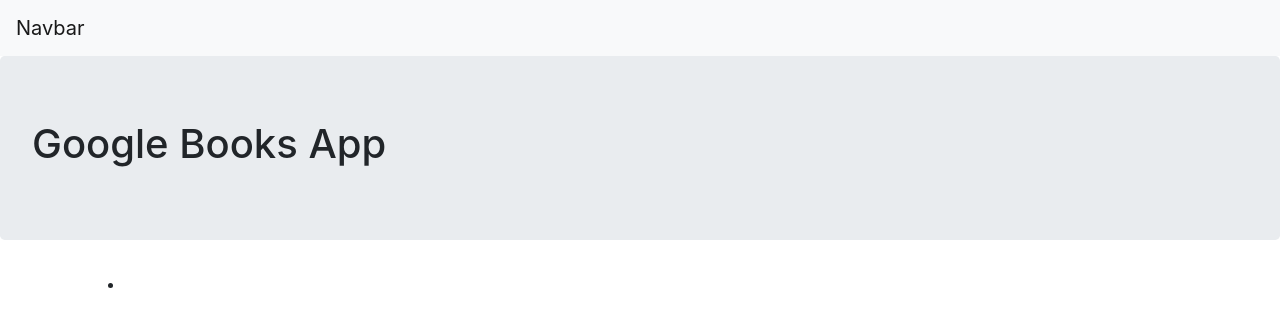
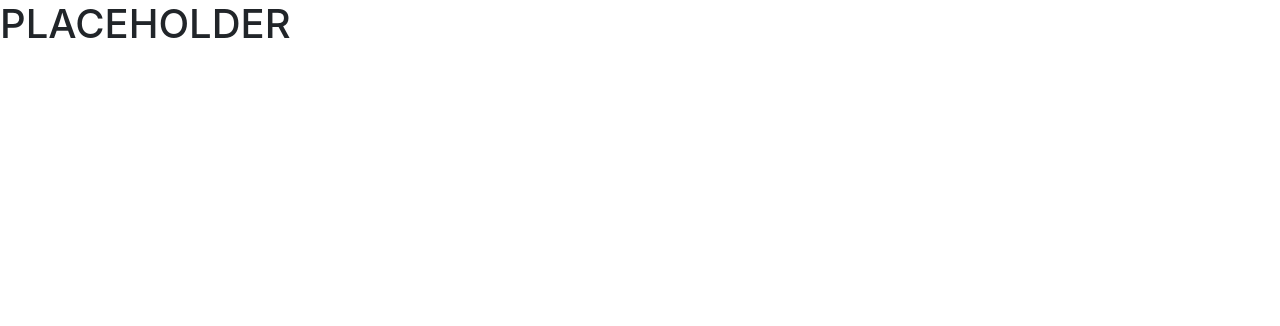
Before and after one commit to bshurts93/Google-Books-Search, a React (Create React App) app in the folder google-books-search/client/: page / in a window 1280 px wide. Shown: the top 326 px of the page. Built offline with nearby package versions, Linux system fonts and the light colour scheme.

Commit message:
Included API routes to connect with the utility file supporting Axios

```diff
--- a/google-books-search/client/package.json
+++ b/google-books-search/client/package.json
@@ -5,8 +5,10 @@
   "private": true,
   "proxy": "http://localhost:3001/",
   "dependencies": {
+    "axios": "^0.19.0",
     "react": "^16.6.3",
     "react-dom": "^16.6.3",
+    "react-router-dom": "^5.0.1",
     "react-scripts": "^2.1.1"
   },
   "scripts": {
--- a/google-books-search/client/src/App.js
+++ b/google-books-search/client/src/App.js
@@ -1,23 +1,8 @@
 import React, { Component } from "react";
-// Components
-import Jumbotron from "./components/Jumbotron";
-import Nav from "./components/Nav";
-import { List, ListItem } from "./components/List";
 
 class App extends Component {
   render() {
-    return (
-      <div>
-        <Nav />
-        <Jumbotron>
-          <h1>Google Books App</h1>
-        </Jumbotron>
-
-        <List>
-          <ListItem />
-        </List>
-      </div>
-    );
+    return <h1>PLACEHOLDER</h1>;
   }
 }
 
--- a/google-books-search/client/src/components/Form/index.js
+++ b/google-books-search/client/src/components/Form/index.js
@@ -11,7 +11,7 @@
 function TextArea(props) {
   return (
     <div className="form-group">
-      <textarea className="form-control" rows="20" {...props} />
+      <textarea className="form-control" {...props} />
     </div>
   );
 }
```
Also changed, not shown: google-books-search/client/src/pages/Books.js (added, +7 -0 lines), google-books-search/client/src/utils/GoogleBooksAPI.js (added, +7 -0 lines), 1 other file (tests, documents, lock files or other folders).
